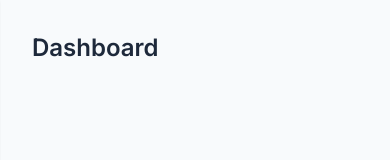
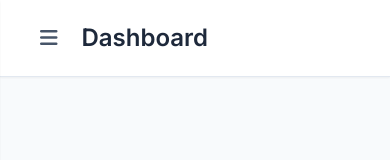
Before and after one commit to mohamed-samir-dev/VocabMaster-Pro, a plain HTML site: page index.html in a window 390 px wide. Drawn offline with nearby package versions, Linux system fonts and the light colour scheme.

Commit message:
feat: add application header with navigation

```diff
--- a/index.html
+++ b/index.html
@@ -55,8 +55,17 @@
 
         <!-- Main Content -->
         <main class="flex-1 md:ml-72 flex flex-col" id="mainContent">
-            <div class="flex-1 p-8">
-                <h1 class="text-2xl font-semibold text-slate-800">Dashboard</h1>
+            <header class="bg-white border-b border-slate-200 px-8 py-4 flex justify-between items-center shadow-sm sticky top-0 z-40">
+                <div class="flex items-center gap-4">
+                    <button class="sidebar-toggle md:hidden p-2 text-slate-600 hover:bg-slate-100 rounded-lg text-xl">
+                        <i class="fas fa-bars"></i>
+                    </button>
+                    <h1 class="page-title text-2xl font-semibold text-slate-800">Dashboard</h1>
+                </div>
+            </header>
+
+            <div class="flex-1 p-8 overflow-y-auto" id="pageContent">
+                <!-- Page content will be loaded here -->
             </div>
         </main>
     </div>
```
